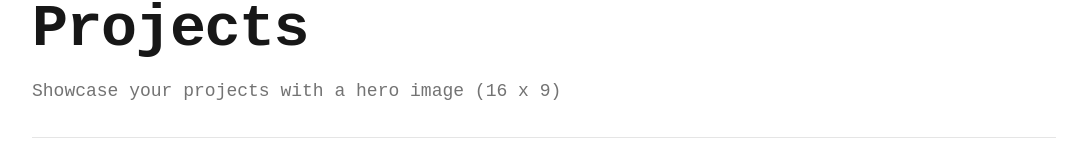
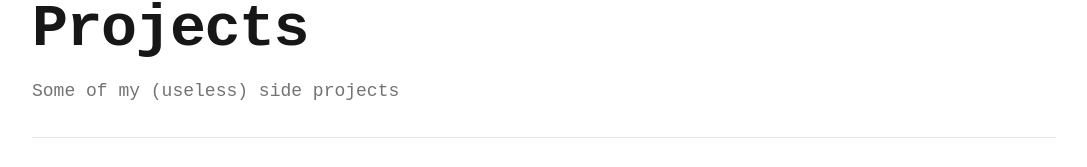
Before and after one commit to ecrax/blog, a Next.js app: page /projects in a window 1280 px wide. Shown: the part 145-312 px from the top of the page, without its empty margins (96-1183 px from the left). Built offline with nearby package versions, Linux system fonts and the light colour scheme; no server answers.

Commit message:
adjusted project subtitle

```diff
--- a/pages/projects.js
+++ b/pages/projects.js
@@ -13,7 +13,7 @@ export default function Projects() {
             Projects
           </h1>
           <p className="text-lg leading-7 text-gray-500 dark:text-gray-400">
-            Showcase your projects with a hero image (16 x 9)
+            Some of my (useless) side projects
           </p>
         </div>
         <div className="container py-12">
```
